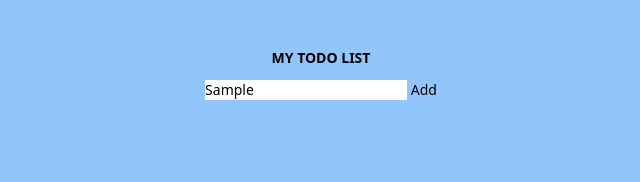
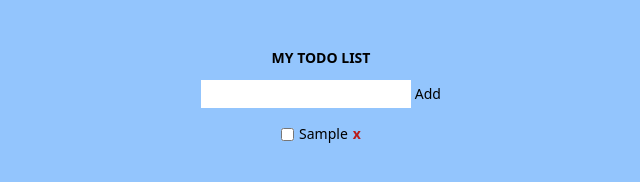
Before and after one commit to bretzawilski/vue-todo, a plain HTML site: page index.html in a window 1280 px wide. Both pictures are taken after typing "Sample" into the empty fields and a click on the button "Add". Shown: the whole page, without its empty margins (319-959 px from the left). Drawn offline with nearby package versions, Linux system fonts and the light colour scheme.

Commit message:
Basic Todo Functionality, no persistence

```diff
--- a/index.html
+++ b/index.html
@@ -28,14 +28,18 @@
       <h1 class="mb-3 font-bold uppercase">My Todo List</h1>
 
       <div class="mb-4">
-        <input v-model="input" />
+        <input class="p-1" v-model="input" @keyup.enter="addTodo" />
         <button @click="addTodo">Add</button>
       </div>
 
-      <div>
+      <div class="spiffy">
         <ul>
           <template v-for="(item, i) in items">
-            <li>{{ items[i] }}</li>
+            <div class="item">
+              <input type="checkbox" />
+              <li>{{ items[i] }}</li>
+              <p class="font-bold text-red-700">x</p>
+            </div>
           </template>
         </ul>
       </div>
--- a/script.js
+++ b/script.js
@@ -0,0 +1,13 @@
+const app = new Vue({
+  el: "#app",
+  data: {
+    input: "",
+    items: [],
+  },
+  methods: {
+    addTodo: function () {
+      this.items.push(this.input);
+      this.input = "";
+    },
+  },
+});
--- a/style.css
+++ b/style.css
@@ -0,0 +1,9 @@
+.spiffy {
+  display: flex;
+}
+
+.item {
+  display: flex;
+  align-items: center;
+  gap: 5px;
+}
```
